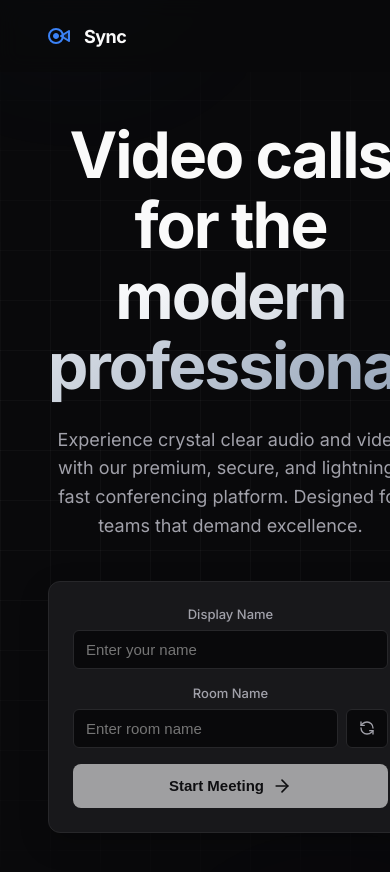
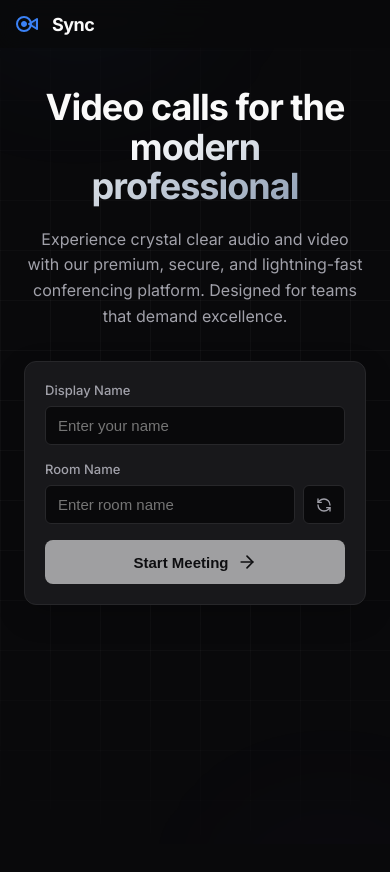
Before and after one commit to bishalkar10/sync-ui, a Vue app: page / in a window 390 px wide. Shown: the top 872 px of the page. After the commit the page ends 844 px from the top, so only its background shows below. Built offline with nearby package versions, Linux system fonts and the light colour scheme.

Commit message:
make landing page mobile responsive

```diff
--- a/src/views/LandingPage.vue
+++ b/src/views/LandingPage.vue
@@ -21,12 +21,10 @@
 
     <main class="hero-section">
       <div class="container">
-
-
         <div class="hero-content">
 
           <h1 class="hero-title">
-            Video calls for the <br />
+            Video calls for the
             <span class="text-gradient">modern professional</span>
           </h1>
           <p class="hero-subtitle">
@@ -559,21 +557,59 @@
 }
 
 @media (max-width: 1024px) {
-  .hero-section {
+  .header {
+    padding: 16px 24px;
+  }
+
+  .container {
     grid-template-columns: 1fr;
+    gap: 48px;
     text-align: center;
   }
 
+  .hero-section {
+    padding: 40px 24px;
+    min-height: auto;
+  }
+
+  .hero-title {
+    font-size: 48px;
+    margin-bottom: 20px;
+  }
+
   .hero-subtitle {
-    margin: 0 auto 40px;
+    margin: 0 auto 32px;
+    font-size: 16px;
   }
 
   .join-form-card {
-    margin: 0 auto 48px;
+    margin: 0 auto;
+    width: 100%;
+    max-width: 400px;
+    text-align: left;
   }
 
-  .stats-row {
-    justify-content: center;
+  .hero-visual {
+    display: none;
+  }
+
+  .hero-title br {
+    display: none;
+  }
+}
+
+@media (max-width: 640px) {
+  .hero-title {
+    font-size: 36px;
+    letter-spacing: -1px;
+  }
+
+  .header {
+    padding: 12px 16px;
+  }
+
+  .join-form-card {
+    padding: 20px;
   }
 }
 </style>
```
